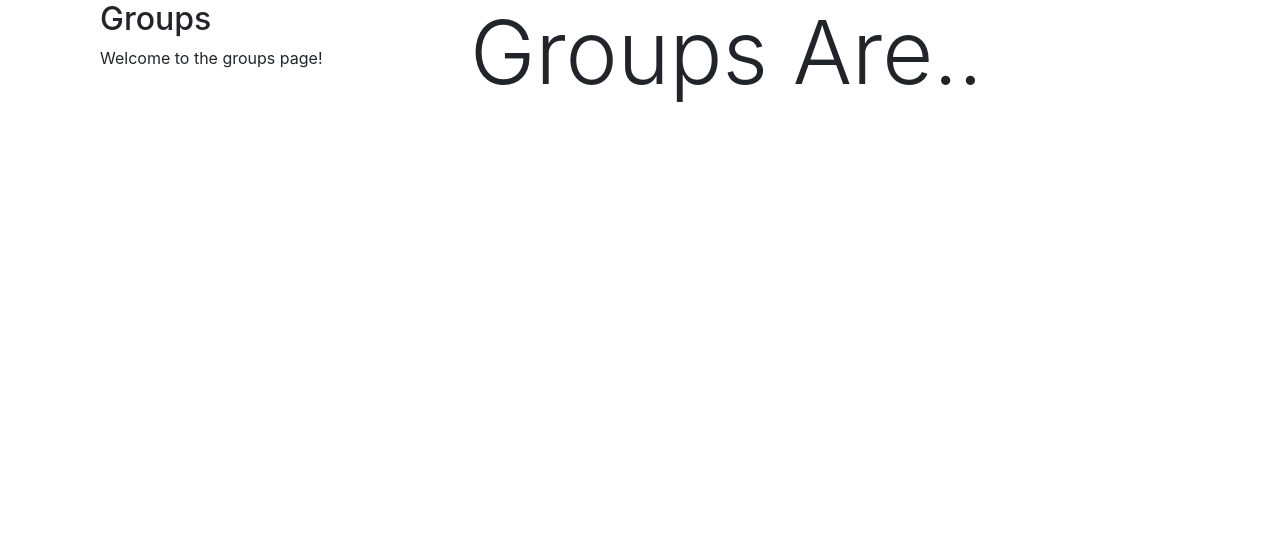
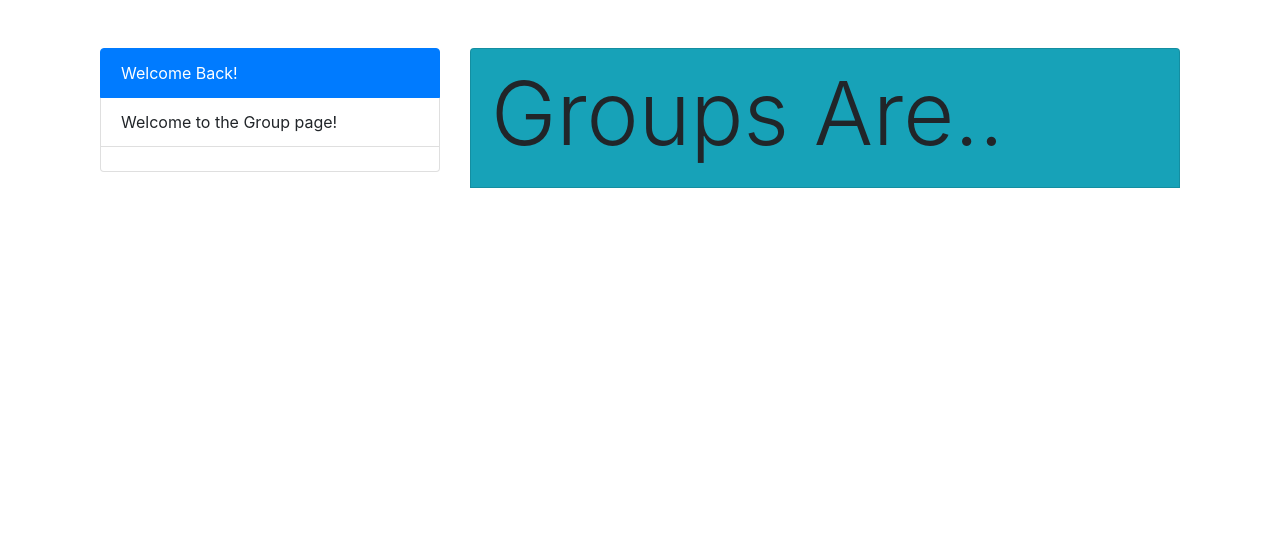
Before and after one commit to kunaldewangan/dj-Group-Web-App, a Django app: page /groups/ in a window 1280 px wide. Shown: the part 56-603 px from the top of the page. Run offline with Django 3.2, Linux system fonts and the light colour scheme; data that the repository does not hold is empty; some libraries are stand-ins or nearby versions.

Commit message:
group-list template update

```diff
--- a/groups/templates/groups/group_list.html
+++ b/groups/templates/groups/group_list.html
@@ -2,38 +2,52 @@
 
 {% block pregroup %}
 <div class="col-md-4">
-    <div class="content">
+    <div class="content pt-5">
+        <ul class="list-group">
+            <li class="list-group-item active">
+                Welcome Back!
+            </li>
             {% if user.is_authenticated %}
-        <h2>Welcome Back!
-            <a href="#">
+            <li class="list-group-item">
+                Hello <a href="#">
                     @{{user.username}}
                 </a>
-        </h2>
+            </li>
             {% endif %}
-        <h2>Groups</h2>
-        <p>Welcome to the groups page!</p>
-    </div>
+            <li class="list-group-item">Welcome to the Group page!</li>
+            <li class="list-group-item">
                 {% if user.is_authenticated %}
                 <a href="{% url 'groups:group_create' %}" class="btn btn-md btn-fill btn-warning">
                     <button class="btn btn-warning">Create Group</button>
                 </a>
                 {% endif %}
 
+            </li>
+        </ul>
+    </div>
+
 </div>
 {% endblock %}
 
 {% block group_content %}
 <div class="col-md-8">
+    <div class="pt-5" style="height:200px;">
+        <ul class="list-group">
+            <div style="overflow-x: hidden;overflow-y: auto;height: 500px;">
+                <li class="list-group-item bg-info">
                     <h2 class="display-2">Groups Are..</h2>
+                </li>
                 <div class="list-group">
                     {% for group in group_list %}
                     <div class="list-group-item">
+                        <div class="card">
+                            <div class="card-body">
+                                <a href="{% url 'groups:group_detail' slug=group.slug %}">
+                                    <h3 class="title list-group-item-heading">{{group.name}}</h3>
+                                </a>
+                                <h6>Admin:@{{group.admin.username}}</h6>
 
-            <a href="{% url 'groups:group_detail' slug=group.slug %}">
-                <h3 class="title list-group-item-heading">{{group.name}}</h3></a>
-            <p>Admin @{{group.admin.username}}</p>
-            <div class="list-group-item-text container-fluid">
-                {{group.description}}
+                                <time>Created At: {{group.created_at}}</time>
                                 <div class="row">
                                     <div class="col-md-4">
                                         <span class="badge">{{group.members.count}}</span>
@@ -44,10 +58,28 @@
                                         post{{group.posts.count|pluralize}}
                                     </div>
                                 </div>
+
+                                <div class="content pt-2 pb-2">
+
+                                    <div class="card">
+                                        <div class="card-body">
+                                            <h5 class="card-title">Group Description</h5>
+                                            <div style="overflow-x: hidden;overflow-y: auto;height: 100px;">
+                                                {{group.description}}
+                                            </div>
+
+                                        </div>
+                                    </div>
+                                </div>
+                            </div>
                         </div>
                     </div>
 
                     {% endfor %}
                 </div>
             </div>
+        </ul>
+    </div>
+
+</div>
 {% endblock %}
```
Lines whose indentation alone changed are shown as unchanged.
